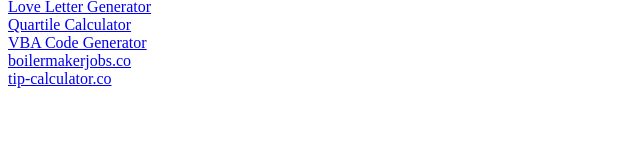
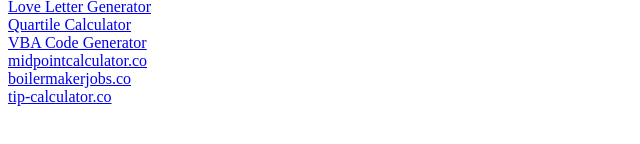
Before and after one commit to atharvtathe/atharvtathe.github.io, a plain HTML site: page index.html in a window 1280 px wide. Shown: the part 184-328 px from the top of the page, without its empty margins (0-640 px from the left). Drawn offline with Linux system fonts and the light colour scheme.

Commit message:
Update index.html

```diff
--- a/index.html
+++ b/index.html
@@ -39,6 +39,8 @@
                   <br/>
                     <a href="https://www.vbacodegenerator.com/">VBA Code Generator</a>
                  <br/>
+                    <a href="https://midpointcalculator.co/">midpointcalculator.co</a>
+                 <br/>
                     <a href="https://boilermakerjobs.co/">boilermakerjobs.co</a>
                     <br/>
                     <a href="https://tip-calculator.co/">tip-calculator.co</a>
```
